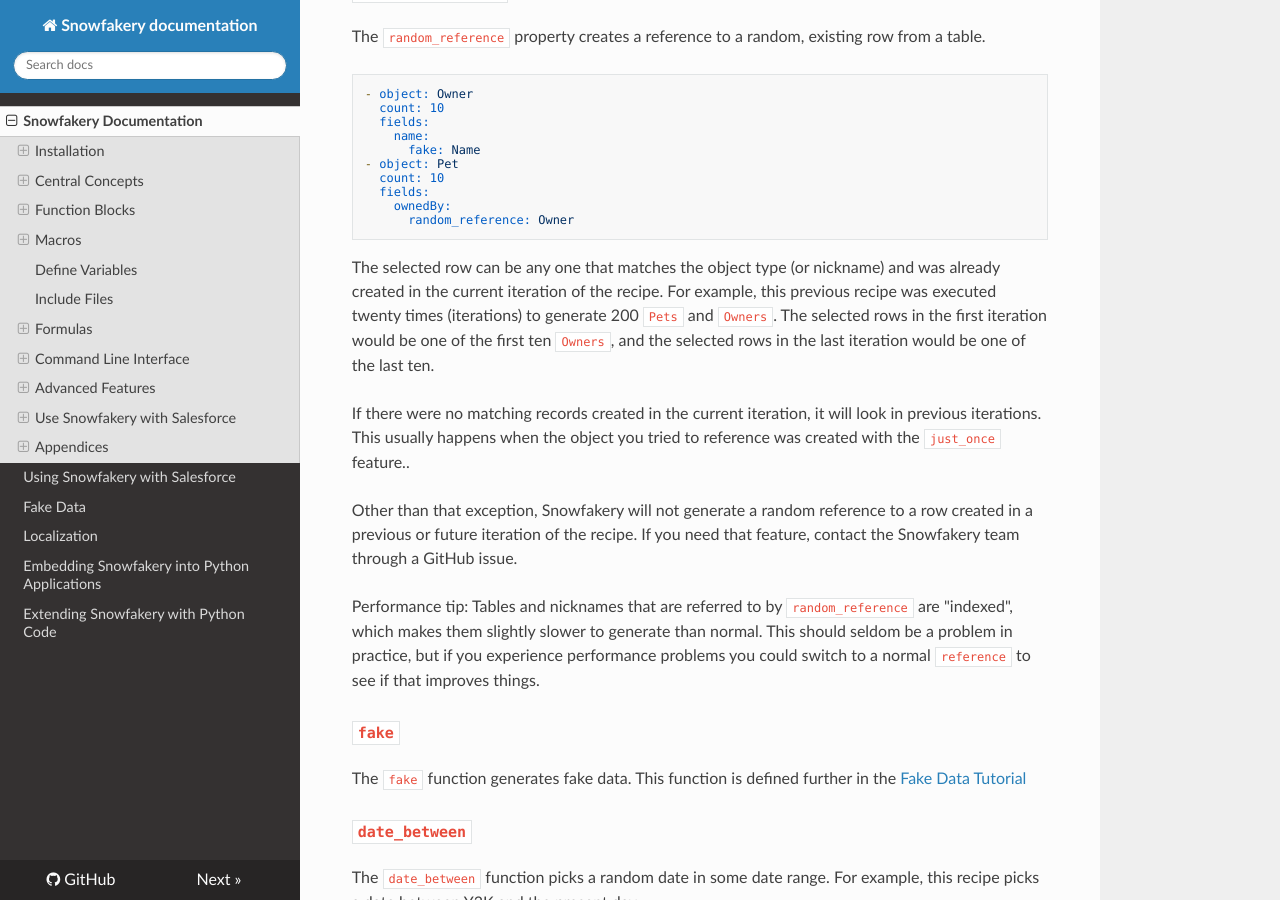
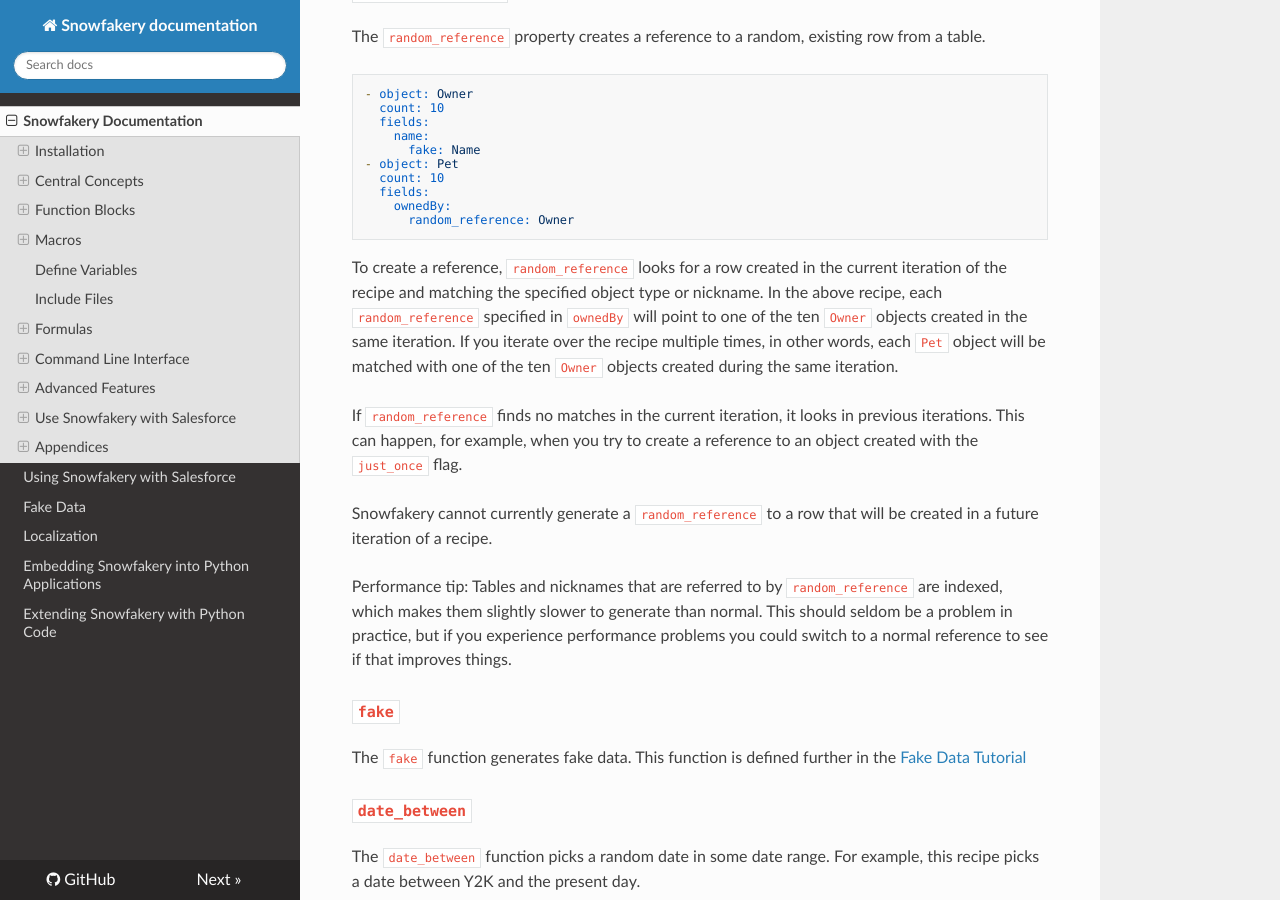
Before and after one commit to SFDO-Tooling/Snowfakery, an MkDocs documentation site: the page built from docs/index.md, in a window 1280 px wide and 900 px high, scrolled down 12304 px. Built offline with MkDocs 1.6.1, drawn with Linux system fonts in a browser that asks for light colours; nearby versions of some CDN libraries.

Commit message:
Improve docs

````diff
--- a/docs/index.md
+++ b/docs/index.md
@@ -594,16 +594,13 @@
       random_reference: Owner
 ```
 
-The selected row can be any one that matches the object type (or nickname) and was already created in the current iteration of the recipe. For example, this previous recipe was executed twenty times (iterations) to generate 200 `Pets` and `Owners`. The selected rows in the first iteration would be one of the first ten `Owners`, and the selected rows in the last iteration would be one of the last ten.
-
-If there were no matching records created in the current iteration, it will look in previous iterations. This usually happens when the object you tried to reference was created with the `just_once` feature..
-
-Other than that exception, Snowfakery will not generate a random reference to a row created in a previous or future iteration of the recipe. If you need that feature, contact the Snowfakery team through a GitHub issue.
-
-Performance tip: Tables and nicknames that are referred to by `random_reference`
-are "indexed", which makes them slightly slower to generate than normal. This
-should seldom be a problem in practice, but if you experience performance problems
-you could switch to a normal `reference` to see if that improves things.
+To create a reference, `random_reference` looks for a row created in the current iteration of the recipe and matching the specified object type or nickname. In the above recipe, each `random_reference` specified in `ownedBy` will point to one of the ten `Owner` objects created in the same iteration. If you iterate over the recipe multiple times, in other words, each `Pet` object will be matched with one of the ten `Owner` objects created during the same iteration.
+
+If `random_reference` finds no matches in the current iteration, it looks in previous iterations. This can happen, for example, when you try to create a reference to an object created with the `just_once` flag.
+
+Snowfakery cannot currently generate a `random_reference` to a row that will be created in a future iteration of a recipe.
+
+Performance tip: Tables and nicknames that are referred to by `random_reference` are indexed, which makes them slightly slower to generate than normal. This should seldom be a problem in practice, but if you experience performance problems you could switch to a normal reference to see if that improves things.
 
 ### `fake`
 
````
